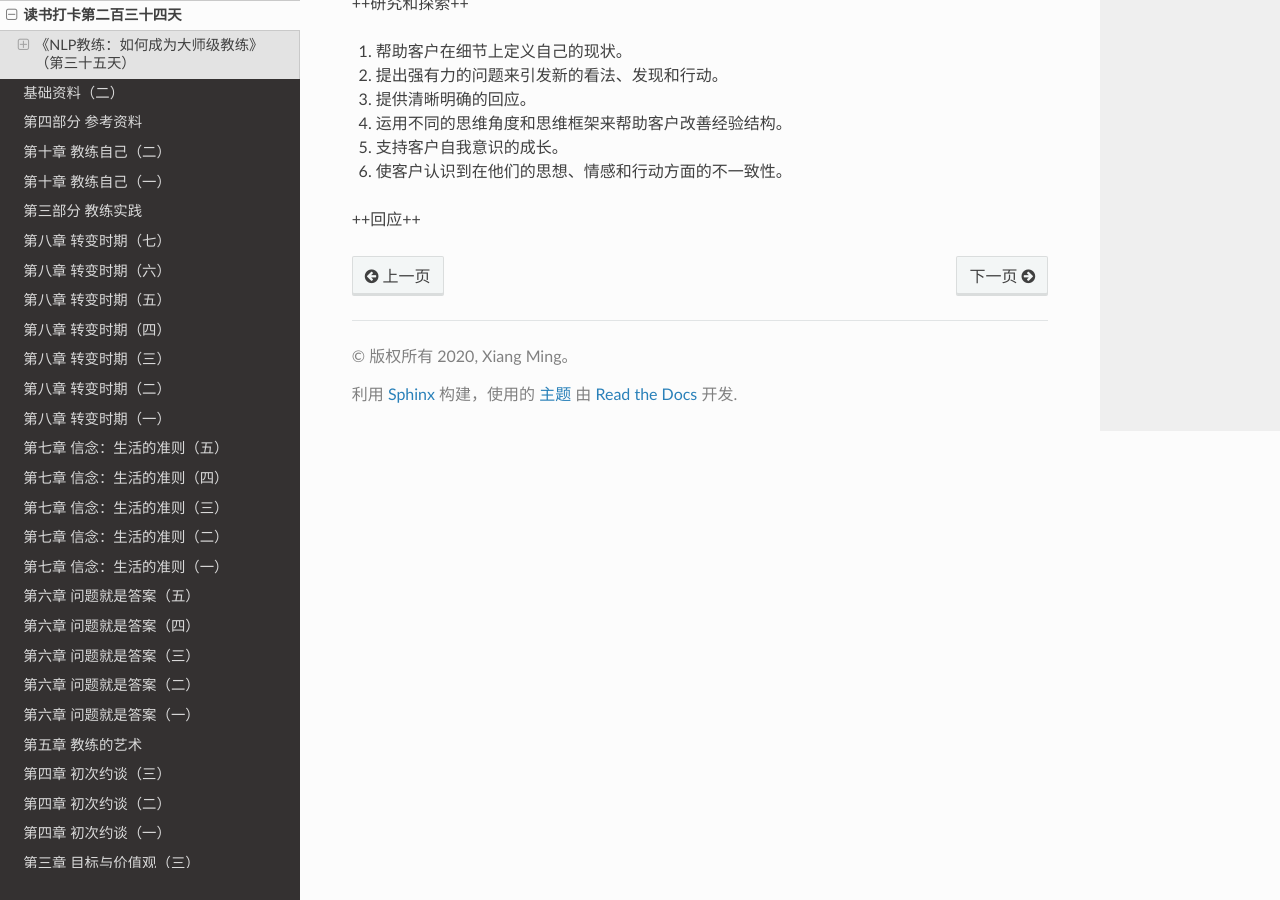
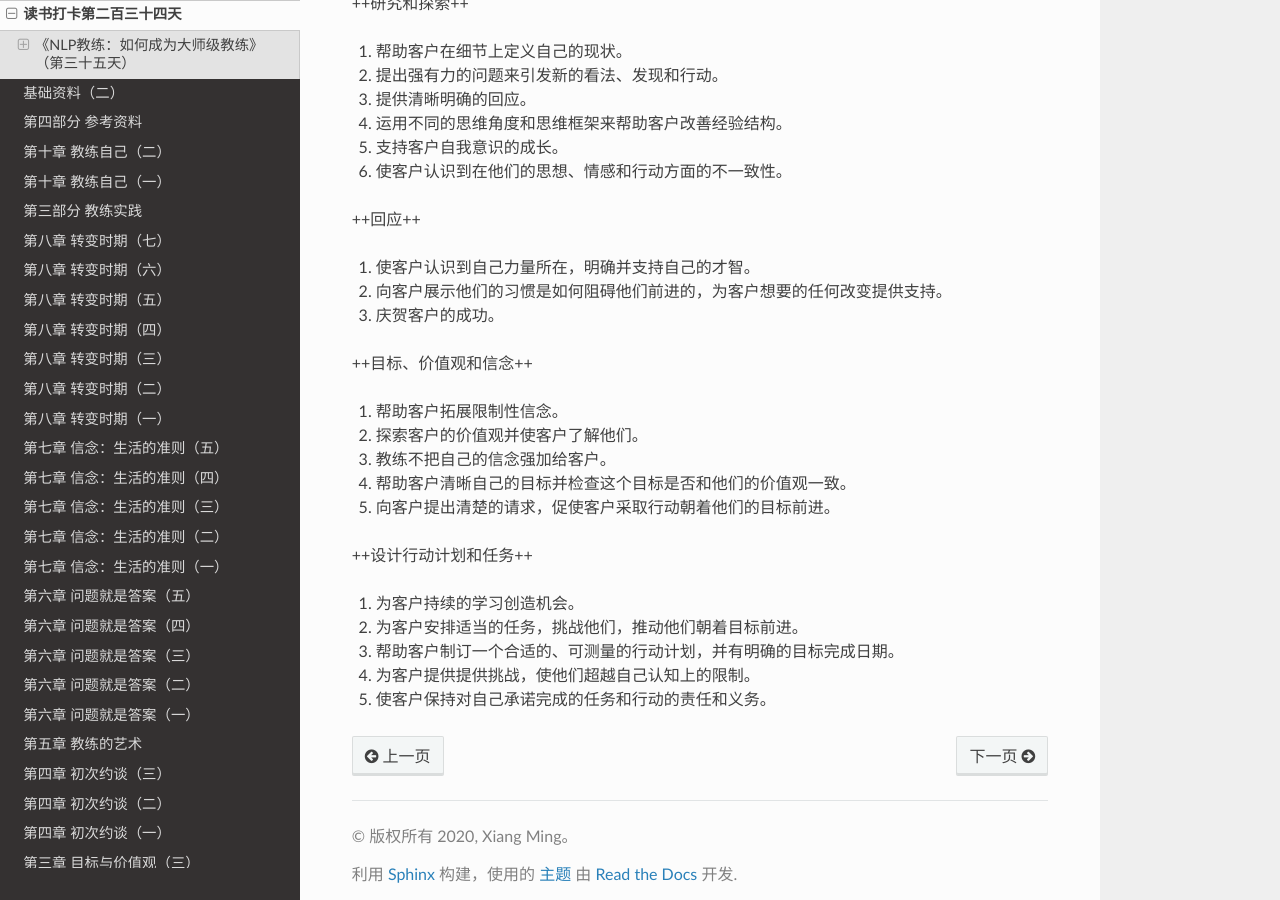
Before and after one commit to xiangming1975/reading, a Sphinx documentation site: the page built from source/2021-03-16.md, in a window 1280 px wide and 900 px high, scrolled down 1202 px. Built offline with Sphinx 7.4.7 and the Read the Docs theme 2.0.0, drawn with Linux system fonts in a browser that asks for light colours.

```diff
--- a/source/2021-03-16.md
+++ b/source/2021-03-16.md
@@ -46,3 +46,20 @@
 6. 使客户认识到在他们的思想、情感和行动方面的不一致性。
 
 ++回应++
+1. 使客户认识到自己力量所在，明确并支持自己的才智。
+2. 向客户展示他们的习惯是如何阻碍他们前进的，为客户想要的任何改变提供支持。
+3. 庆贺客户的成功。
+
+++目标、价值观和信念++
+1. 帮助客户拓展限制性信念。
+2. 探索客户的价值观并使客户了解他们。
+3. 教练不把自己的信念强加给客户。
+4. 帮助客户清晰自己的目标并检查这个目标是否和他们的价值观一致。
+5. 向客户提出清楚的请求，促使客户采取行动朝着他们的目标前进。
+
+++设计行动计划和任务++
+1. 为客户持续的学习创造机会。
+2. 为客户安排适当的任务，挑战他们，推动他们朝着目标前进。
+3. 帮助客户制订一个合适的、可测量的行动计划，并有明确的目标完成日期。
+4. 为客户提供提供挑战，使他们超越自己认知上的限制。
+5. 使客户保持对自己承诺完成的任务和行动的责任和义务。
```
Also changed, not shown: source/2021-03-17.md (added, +18 -0 lines), source/2021-03-18.md (added, +25 -0 lines), source/2021-03-19.md (added, +9 -0 lines).
